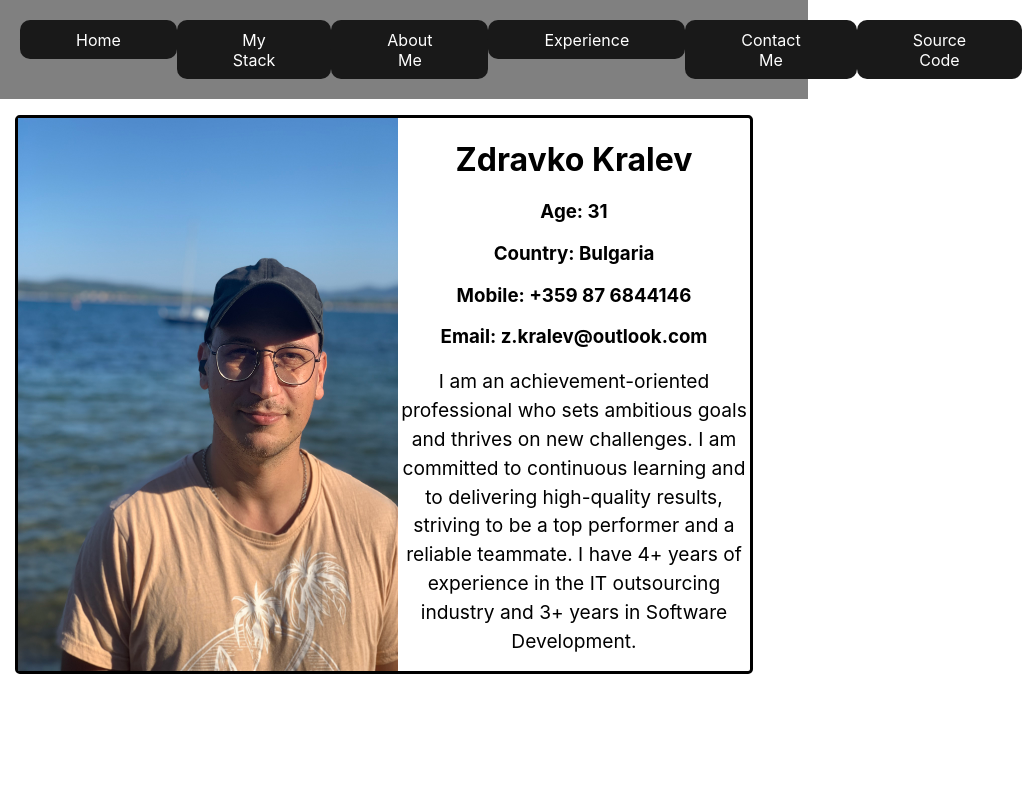
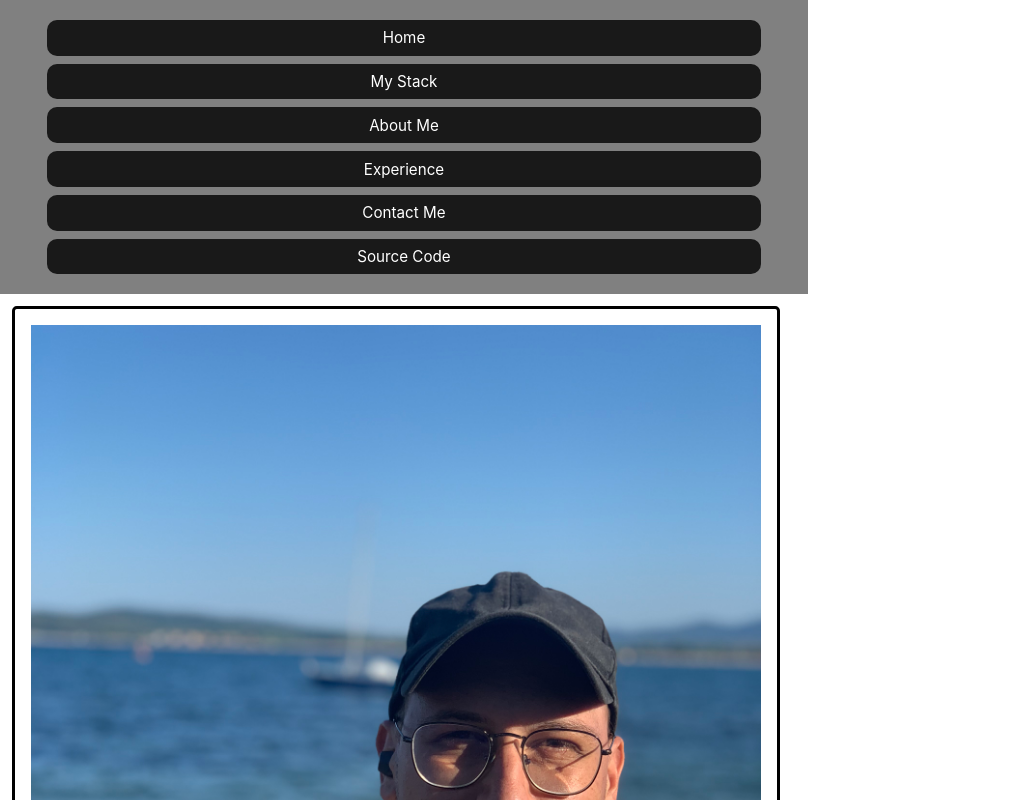
Before and after one commit to ZKralev/AboutMeWebsite, a React (Create React App) app: page /about in a window 768 px wide. Shown: the top 800 px of the page, 1024 px wide, since content can reach past the window. Built offline with nearby package versions, Linux system fonts and the light colour scheme.

Commit message:
general changes on css for mobile

```diff
--- a/src/Components/Menu/styles.css
+++ b/src/Components/Menu/styles.css
@@ -89,3 +89,37 @@
   top: 0;
   border-radius: 10px;
 }
+
+/* Responsive adjustments */
+@media (min-width: 600px) and (max-width: 992px) {
+  .menu-box {
+    flex-wrap: wrap;
+    gap: 8px;
+    justify-content: center;
+  }
+
+  .bn5 {
+    padding: 0.5em 1.1em;
+    font-size: 0.95rem;
+  }
+}
+
+@media (max-width: 768px) {
+  .menu-box {
+    flex-wrap: wrap;
+    gap: 8px;
+    padding: 8px;
+    align-items: center;
+  }
+
+  .bn5 {
+    padding: 0.55em 1.25em;
+    width: 88%;
+    max-width: none;
+    margin-inline: auto;
+  }
+
+  .bn5-text {
+    display: inline;
+  }
+}
--- a/src/Components/Pages/AboutMe/index.tsx
+++ b/src/Components/Pages/AboutMe/index.tsx
@@ -4,14 +4,14 @@ import "./styles.css";
 function AboutMe() {
   return (
     <div className="aup">
-      <img src={me} className="image" alt="" />
+      <img src={me} className="img-me" alt="me" />
       <div className="page-text">
-        <h1> Zdravko Kralev </h1>
-        <h3> Age: 31 </h3>
-        <h3> Country: Bulgaria </h3>
-        <h3> Mobile: +359 87 6844146 </h3>
-        <h3> Email: z.kralev@outlook.com </h3>
-        <p>
+        <h1 className="h1-text-about-me"> Zdravko Kralev </h1>
+        <h3 className="h3-text"> Age: 31 </h3>
+        <h3 className="h3-text"> Country: Bulgaria </h3>
+        <h3 className="h3-text"> Mobile: +359 87 6844146 </h3>
+        <h3 className="h3-text"> Email: z.kralev@outlook.com </h3>
+        <p className="p-text-about-me">
           I am an achievement-oriented professional who sets ambitious goals and thrives on new challenges.
           I am committed to continuous learning and to delivering high-quality results, striving to be a top performer and a reliable teammate.
           I have 4+ years of experience in the IT outsourcing industry and 3+ years in Software Development.
--- a/src/Components/Pages/AboutMe/styles.css
+++ b/src/Components/Pages/AboutMe/styles.css
@@ -4,6 +4,79 @@
 }
 
 .page-text {
-  size: 30px;
+  font-size: 30px;
   text-align: center;
 }
+
+.img-me {
+  width: 480px;
+  display: block;
+  margin-left: 0px;
+}
+
+.h1-text-about-me {
+  font-size: 3.0rem;
+  margin-top: 120px;
+}
+
+.h3-text {
+  font-size: 1.2rem;
+}
+
+.p-text-about-me {
+  margin-top: 100px;
+}
+
+@media (max-width: 768px) {
+  .aup {
+    flex-direction: column;
+    align-items: center;
+    padding: 8px;
+  }
+
+  .img-me {
+    width: 100%;
+  }
+
+  .h1-text-about-me {
+    margin-top: 20px;
+    font-size: 1.6rem;
+  }
+
+  .h3-text {
+    font-size: 1.2rem;
+  }
+
+  .p-text-about-me {
+    margin-top: 50px;
+    font-size: 1.2rem;
+  }
+}
+
+/* Small phones */
+@media (max-width: 375px) {
+  .aup {
+    flex-direction: column;
+    align-items: center;
+    padding: 8px;
+    gap: 6px;
+  }
+
+  .img-me {
+    width: 100%;
+  }
+
+  .h1-text-about-me {
+    margin-top: 20px;
+    font-size: 1.4rem;
+  }
+
+  .h3-text {
+    font-size: 1rem;
+  }
+
+  .p-text-about-me {
+    margin-top: 50px;
+    font-size: 1rem;
+  }
+}
--- a/src/Components/Pages/Experience/index.tsx
+++ b/src/Components/Pages/Experience/index.tsx
@@ -14,12 +14,12 @@ function Experience() {
       <div className="job-separator" />
         {jobs.map((job, index) => (
           <>
-            <h1>{job.title}</h1>
-            <h4>At</h4>
+            <h1 className="job-title">{job.title}</h1>
+            <h4 className="job-title">At</h4>
             {job.company === "PROS" && <img src={pros} className="comp-logo" alt="" />}
             {job.company === "Modis" && <img src={modis} className="comp-logo" alt="" />}
             {job.company === "Crypto.com" && <img src={crypto} className="comp-logo" alt="" />}
-            <h5>{job.dates}</h5>
+            <h5 className="job-title">{job.dates}</h5>
             <p>{job.description}</p>
             {index !== jobs.length - 1 && <div className="job-separator" />}
           </>
--- a/src/Components/Pages/Experience/styles.css
+++ b/src/Components/Pages/Experience/styles.css
@@ -6,7 +6,7 @@
 }
 
 .page-text {
-  size: 30px;
+  font-size: 30px;
   max-width: 1000px;
   margin: 0 auto;
   text-align: -webkit-center;
@@ -47,3 +47,64 @@
   width: auto;
   height: 50px;
 }
+
+@media (max-width: 768px) {
+  .icon-container {
+    width: 100%;
+    justify-content: center;
+    gap: 12px;
+  }
+
+  .exp {
+    width: 100%;
+  }
+
+  .job-title {
+    font-size: 1.5rem;
+  }
+
+  .page-text p {
+    font-size: 0.75rem;
+  }
+
+  .comp-logo {
+    width: auto;
+    height: 30px;
+  }
+
+  .exp-img {
+    width: 100%;
+    display: block;
+    margin-left: 0px;
+  }
+}
+
+/* Small phones */
+@media (max-width: 375px) {
+  .exp {
+    width: 100%;
+  }
+
+  .icon-container {
+    width: 100%;
+    justify-content: center;
+  }
+
+  .job-title {
+    font-size: 1.3rem;
+  }
+
+  .page-text p {
+    font-size: 0.8rem;
+  }
+
+  .comp-logo {
+    height: 24px;
+  }
+
+  .exp-img {
+    width: 100%;
+    display: block;
+    margin-left: 0px;
+  }
+}
--- a/src/Components/Pages/Home/index.tsx
+++ b/src/Components/Pages/Home/index.tsx
@@ -9,12 +9,14 @@ import smile from '../../images/smile.png'
 function Home() {
   return (
     <div className="hp">
-      <img src={dev} className="image" alt="" />
+      <img src={dev} className="img-dev" alt="" />
       <div className="page-text hpt">
-        <h1 className="h1"> Hello and welcome to my website, which will tell you a little bit about me</h1>
+        <h1 className="h1-text-home">Hello and welcome to my website,</h1>
+        <h1 className="h1-text-home">it will tell you a little bit about me</h1>
         <img className="hicon" src={smile} width={50} height={50} alt="smile" />
-        <p>This website was created in for exercise purposes.</p>
-        <p>I used <img className="hicon" src={ts} width={50} height={50} alt="typescript" /> and <img className="hicon" src={rect} width={50} height={50} alt="react" /> for it.</p>
+        <p className="hpt2">This website was created in for exercise purposes.</p>
+        <p className="hpt2">I used <img className="hicon" src={ts} width={50} height={50} alt="typescript" /> and <img className="hicon" src={rect} width={50} height={50} alt="react" /> for it.</p>
+        <p className="hpt2">P.S. the webpage will work on mobile devices as well ;)</p>
       </div>
     </div>
   );
--- a/src/Components/Pages/Home/styles.css
+++ b/src/Components/Pages/Home/styles.css
@@ -4,18 +4,101 @@
 }
 
 .page-text {
-  size: 30px;
+  font-size: 30px;
   text-align: center;
-}
-
-.h1 {
-  width: 90%;
 }
 
 .hicon{
   margin: 0px;
 }
 
-.hpt {
+.hpt2 {
   align-self: center;
+  font-size: 1.8rem;
 }
+
+.img-dev {
+  width: 480px;
+}
+
+.h1-text-home {
+  font-size: 3.0rem;
+}
+
+@media (max-width: 768px) {
+  .hp {
+    flex-direction: column;
+    align-items: center;
+    /* padding: 8px; */
+  }
+
+  .h1 {
+    width: 100%;
+  }
+
+  .img-dev {
+    width: 100%;
+  }
+
+  .hpt2 {
+    font-size: 1.8rem;
+  }
+
+  .h1-text-home {
+    font-size: 1.6rem;
+  }
+}
+
+/* Small phones */
+@media (max-width: 375px) {
+  .hp {
+    flex-direction: column;
+    align-items: center;
+    /* padding: 8px;
+    gap: 6px; */
+  }
+
+  .img-dev {
+    width: 100%;
+  }
+
+  .h1-text-home {
+    font-size: 1.4rem;
+  }
+
+  .hpt2 {
+    font-size: 1.2rem;
+  }
+}
+
+/* Landscape phones / small tablets */
+@media (min-width: 600px) and (max-width: 992px) {
+  .hp {
+    flex-direction: row;
+    align-items: flex-start;
+    /* gap: 12px; */
+  }
+
+  .page-text {
+    font-size: 20px;
+    text-align: left;
+  }
+
+  .h1 {
+    width: auto;
+    font-size: 1.6rem;
+    line-height: 1.3;
+  }
+
+  .img-dev {
+    width: 100%;
+  }
+
+  .hpt2 {
+    font-size: 1.8rem;
+  }
+
+  .h1-text-home {
+    font-size: 1.6rem;
+  }
+}
--- a/src/Components/Pages/MyStack/index.tsx
+++ b/src/Components/Pages/MyStack/index.tsx
@@ -42,7 +42,7 @@ const MyStack: React.FC = () => {
   const iconNames = ['browser', 'docker', 'golang', 'java', 'linux', 'react', 'spring', 'typescript', 'ubuntu', 'windows', 'k8s', 'helm'];
   return (
     <div className="my-stack">
-      <img src={fullstk} className="image" alt="" />
+      <img src={fullstk} className="img-fullstk" alt="" />
       <div className="page-text">
         <h1> Tech Stack: </h1>
         <div className="icon-container">
--- a/src/Components/Pages/MyStack/styles.css
+++ b/src/Components/Pages/MyStack/styles.css
@@ -4,7 +4,7 @@
 }
 
 .page-text {
-  size: 30px;
+  font-size: 30px;
   margin: auto;
   text-align: -webkit-center;
 }
@@ -25,3 +25,49 @@
   display: flex;
   justify-content: center;
 }
+
+.img-fullstk {
+  width: 480px;
+}
+
+@media (max-width: 768px) {
+  .my-stack {
+    flex-direction: column;
+    align-items: center;
+    padding: 8px;
+  }
+
+  .icon-container {
+    width: 100%;
+    justify-content: center;
+    gap: 12px;
+  }
+
+  .img-fullstk {
+    width: 100%;
+  }
+}
+
+/* Small phones */
+@media (max-width: 375px) {
+  .my-stack {
+    flex-direction: column;
+    align-items: center;
+    padding: 8px;
+    gap: 6px;
+  }
+
+  .icon-container {
+    width: 100%;
+    justify-content: center;
+    gap: 8px;
+  }
+
+  .img-fullstk {
+    width: 100%;
+  }
+
+  .page-text {
+    font-size: 18px;
+  }
+}
--- a/src/Components/Pages/styles.css
+++ b/src/Components/Pages/styles.css
@@ -5,6 +5,8 @@
   display: block;
   margin: 2%;
   margin-top: 1em;
+  box-sizing: border-box;
+  overflow-x: hidden;
 }
 
 .image {
@@ -21,3 +23,26 @@
   width: 100%;
   text-align: center;
 }
+
+@media (max-width: 768px) {
+  .menu-box {
+    flex-direction: column;
+    align-items: stretch;
+    gap: 8px;
+  }
+
+  .page {
+    margin: 8px;
+    width: 100%;
+  }
+}
+
+/* Landscape phones / small tablets */
+@media (min-width: 600px) and (max-width: 992px) {
+  .page {
+    margin: 12px;
+    padding: 8px;
+    width: 100%;
+    text-align: center;
+  }
+}
```
